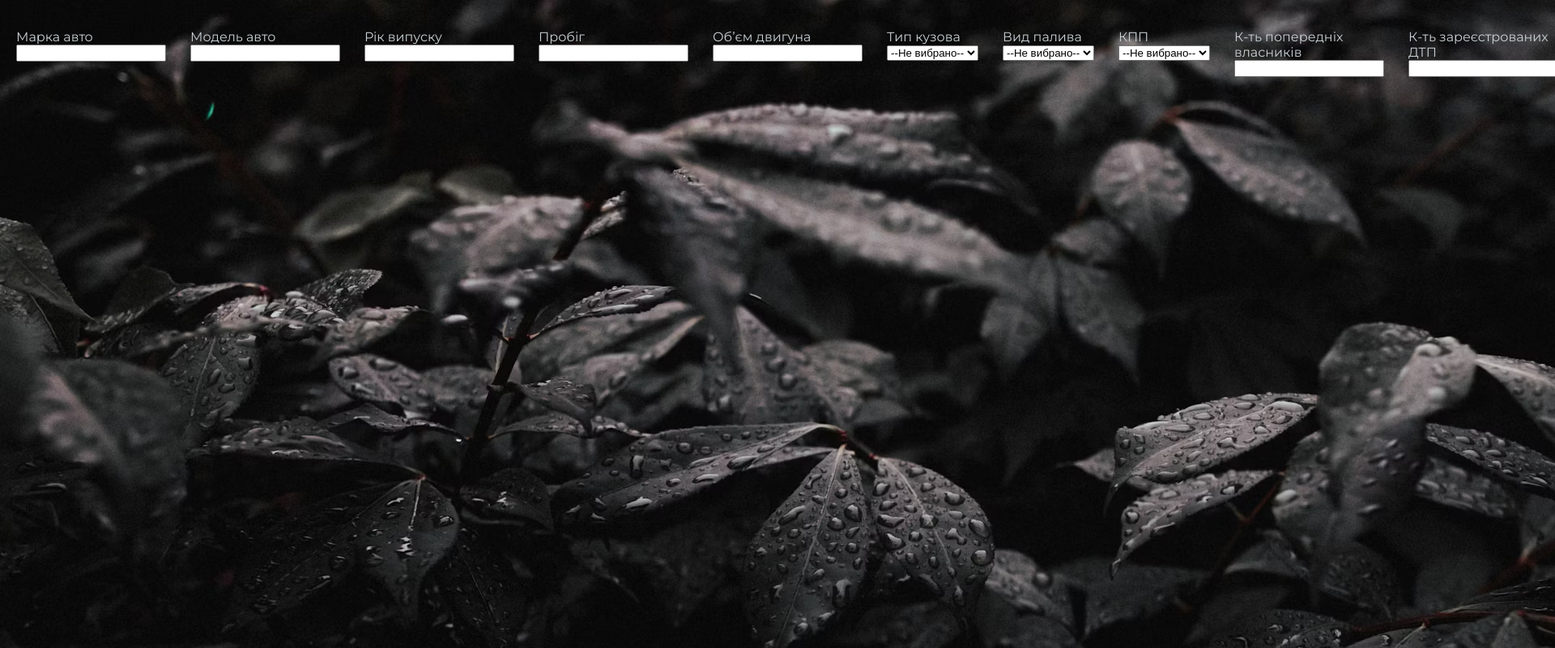
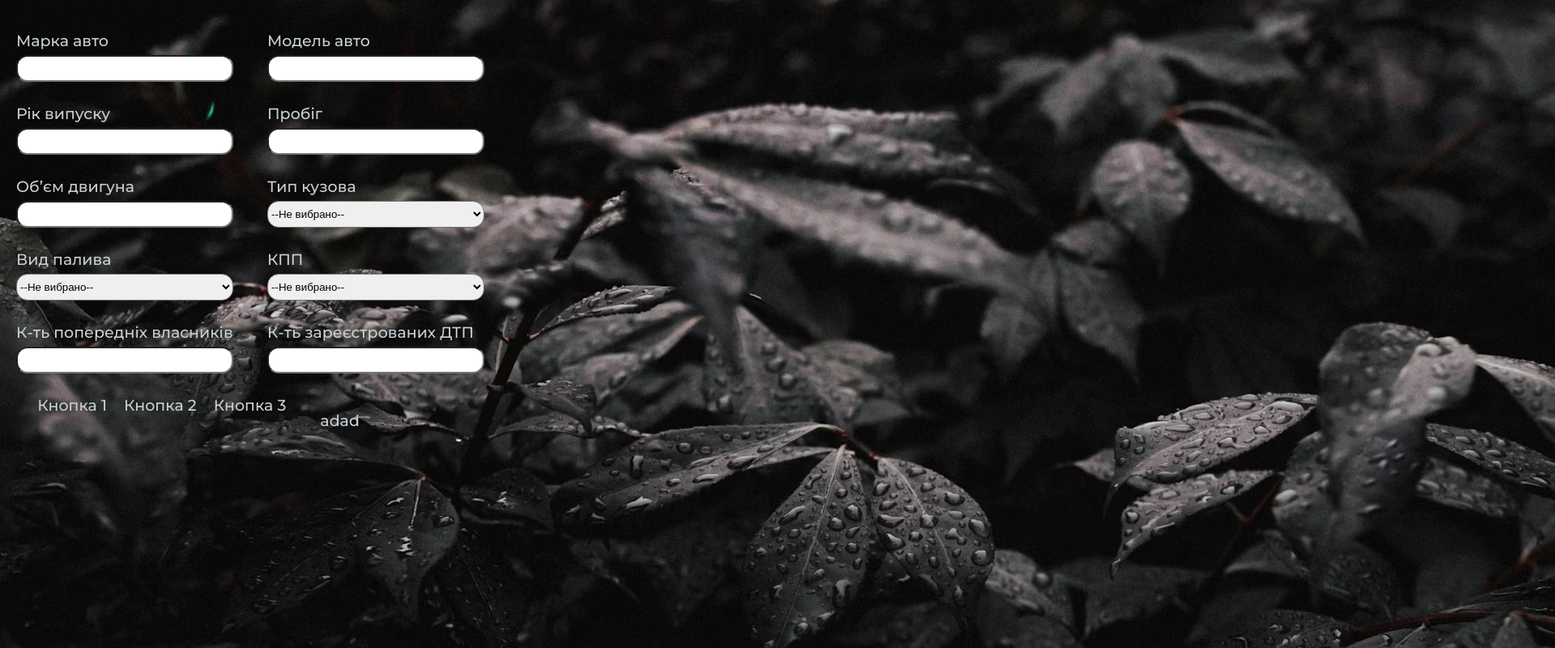
Before and after one commit to Insp1rer/car-price-calculation, a plain HTML site: page index.html in a window 1280 px wide. Shown: the top 800 px of the page at 81% size, 1920 px wide, since content can reach past the window. Drawn offline with Linux system fonts and the light colour scheme.

Commit message:
update 1.0.1 / for styles

```diff
--- a/index.html
+++ b/index.html
@@ -20,7 +20,7 @@
         <form action="#">
           <ul class="parameters">
             <li class="undo-parametr">
-              <label for="brand">Марка авто</label>
+              <label for="brand" class="label-for-field">Марка авто</label>
               <div>
                 <input
                   class="input-field-text"
@@ -31,7 +31,7 @@
                 />
               </div>
             </li>
-            <li>
+            <li class="undo-parametr">
               <label for="model">Модель авто</label>
               <div>
                 <input
@@ -43,7 +43,7 @@
                 />
               </div>
             </li>
-            <li>
+            <li class="undo-parametr">
               <label for="year">Рік випуску</label>
               <div>
                 <input
@@ -55,7 +55,7 @@
                 />
               </div>
             </li>
-            <li>
+            <li class="undo-parametr">
               <label for="mileage">Пробіг</label>
               <div>
                 <input
@@ -67,7 +67,7 @@
                 />
               </div>
             </li>
-            <li>
+            <li class="undo-parametr">
               <label for="capacity">Об’єм двигуна</label>
               <div>
                 <input
@@ -79,10 +79,10 @@
                 />
               </div>
             </li>
-            <li>
+            <li class="options-list undo-parametr">
               <label for="cab">Тип кузова</label>
               <div>
-                <select name="cabs" id="cab">
+                <select name="cabs" id="cab" class="option-select">
                   <option value="empty">--Не вибрано--</option>
                   <option value="Sedan">Седан</option>
                   <option value="Compartment">Купе</option>
@@ -100,10 +100,10 @@
                 </select>
               </div>
             </li>
-            <li>
+            <li class="options-list undo-parametr">
               <label for="fuel">Вид палива</label>
               <div>
-                <select name="fueltypes" id="fuel">
+                <select name="fueltypes" id="fuel" class="option-select">
                   <option value="empty">--Не вибрано--</option>
                   <option value="Gas">Газ</option>
                   <option value="Gasoline">Бензин</option>
@@ -114,17 +114,17 @@
                 </select>
               </div>
             </li>
-            <li>
+            <li class="options-list undo-parametr">
               <label for="gearbox">КПП</label>
               <div>
-                <select name="gearboxes" id="gearbox">
+                <select name="gearboxes" id="gearbox" class="option-select">
                   <option value="empty">--Не вибрано--</option>
                   <option value="Auto">Автомат</option>
                   <option value="Mech">Механіка</option>
                 </select>
               </div>
             </li>
-            <li>
+            <li class="undo-parametr">
               <label for="owner">К-ть попередніх власників</label>
               <div>
                 <input
@@ -136,7 +136,7 @@
                 />
               </div>
             </li>
-            <li>
+            <li class="undo-parametr">
               <label for="accident">К-ть зареєстрованих ДТП</label>
               <div>
                 <input
@@ -148,7 +148,7 @@
                 />
               </div>
             </li>
-            <li>
+            <li class="undo-parametr">
               <div class="buttons">
                 <div class="button-borders">
                   <input
--- a/styles/styles.css
+++ b/styles/styles.css
@@ -7,6 +7,9 @@
 body {
   background-image: url("/images/background.jpg");
   font-family: "Montserrat", sans-serif;
+  font-weight: 500;
+  font-size: 19px;
+  color: #c8d0d4;
   height: 100%;
   width: 100%;
 }
@@ -14,7 +17,9 @@ body {
 .parameters {
   color: var(--text-color);
   display: flex;
-  gap: 30px;
+  flex-wrap: wrap;
+  width: 632px;
+  gap: 28px 42px;
   list-style: none;
   padding: 0;
 }
@@ -25,11 +30,32 @@ body {
   margin: 0 auto;
 }
 
+.input-field-text {
+  width: 268px;
+  height: 33px;
+  box-sizing: border-box;
+  border-radius: 14px;
+}
+
+.option-select {
+  width: 268px;
+  height: 33px;
+  box-sizing: border-box;
+  border-radius: 14px;
+}
+
+.undo-parametr {
+  display: flex;
+  flex-direction: column;
+  gap: 6px;
+}
+
 .buttons {
   display: flex;
 }
 
 .button {
+  box-sizing: border-box;
   opacity: 0;
   width: 30;
   height: 10;
```
